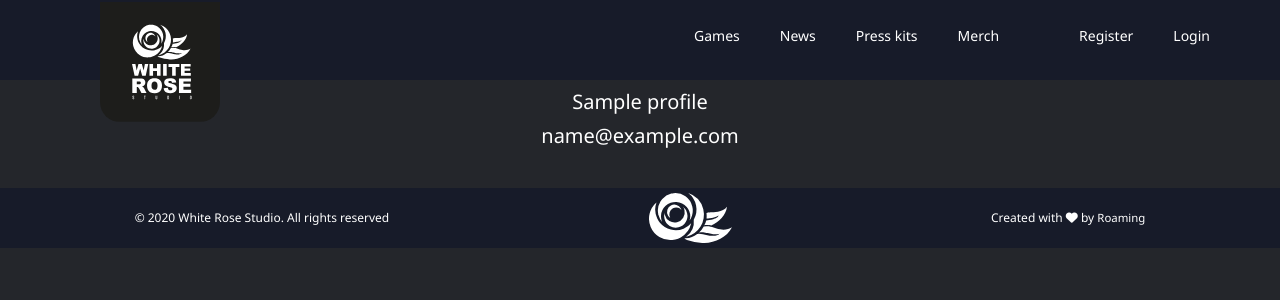
After one commit to lcorrea-dev/whiterose_studio, a Django app: template templates/blog/profile-detail.html in a window 1280 px wide. The commit adds this page. Shown: the top 300 px of the page. Run offline with Django 3.2, Linux system fonts and the light colour scheme; the template is opened without the code that fills it: most values are stand-ins (such as "Sample title", 1, 10 or a date in 2020); parts of the project's set-up code (start-up, migrations or seed data) failed here and were passed over; some libraries are stand-ins or nearby versions.

Commit message:
feat: basic profile page

```diff
--- a/apps/blog/urls.py
+++ b/apps/blog/urls.py
@@ -1,7 +1,9 @@
 from django.urls import path
-from .views import Home, detail_post
+from .views import Home, detail_post, detail_profile
 
 urlpatterns = [
     path('', Home.as_view(), name='blog-home'),
     path('post/<int:id>', detail_post, name='blog-post-detail'),
+    path('profile/<int:id>', detail_profile, name='blog-profile-detail'),
+
 ]
--- a/apps/user/urls.py
+++ b/apps/user/urls.py
@@ -3,6 +3,6 @@ from . import views
 from .views import RegisterUser, UserList
 
 urlpatterns = [
-    path('register', RegisterUser.as_view(), name="register_user"),
-    path('list', UserList.as_view(), name="list_user"),
+    path('register/', RegisterUser.as_view(), name="register_user"),
+    path('list/', UserList.as_view(), name="list_user"),
 ]
--- a/templates/base/base.html
+++ b/templates/base/base.html
@@ -53,7 +53,7 @@
 
                     </li>
                     {% if not user.is_authenticated %}
-                    <li><a href="#">Register</a></li>
+                    <li><a href="{% url 'register_user' %}">Register</a></li>
                     <li><a href="{% url 'login' %}">Login</a></li>
                     {% endif %}
                 </ul>
--- a/templates/blog/home.html
+++ b/templates/blog/home.html
@@ -13,7 +13,7 @@
                 <div class='post_summary__content'>
                         <div>{{post.category}}</div>
                         <div>{{post.title}}</div>
-                        <div>{{post.author}}</div>
+                        <a href="{% url 'blog-profile-detail' post.author.id %}">{{post.author}}</a>
                         <p>{{ post.body|safe|striptags|truncatechars_html:"150" }}</p>
                         <div>{{post.upload_date}}</div>
                         <div class="post_read_more"><a href="{% url 'blog-post-detail' post.id %}">Read more...</a>
--- a/templates/blog/post-detail.html
+++ b/templates/blog/post-detail.html
@@ -8,7 +8,7 @@
                      alt="">
         </div>
         <h2 class='post__title'> {{ post.title}}</h2>
-        <h3 class='post__author'> {{ post.author}}</h3>
+        <h3 class='post__author'> <a href="{% url 'blog-profile-detail' post.author.id %}">{{post.author}}</a></h3>
         <div class='post__body'> {{ post.body|safe}}</div>
 
 
--- /dev/null
+++ b/templates/blog/profile-detail.html
@@ -0,0 +1,10 @@
+{% extends '../base/base.html' %}
+{% load static %}
+
+{% block content %}
+<div class='profile'>
+    <h2 class='post__title'> {{ profile}}</h2>
+    <h3 class='post__author'> {{ profile.user.email}} </h3>
+    <div class='post__body'> </div>
+</div>
+{% endblock content %}
```
Also changed, not shown: apps/blog/views.py (+7 -3 lines), db.sqlite3.
